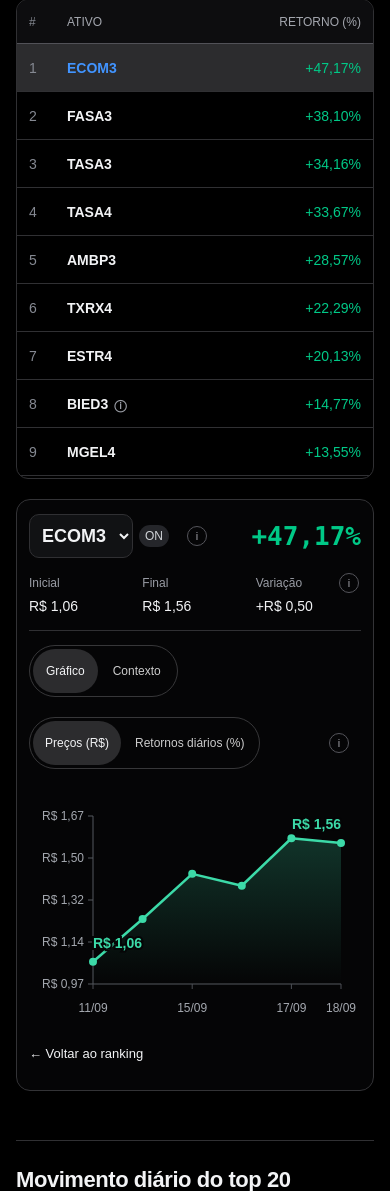
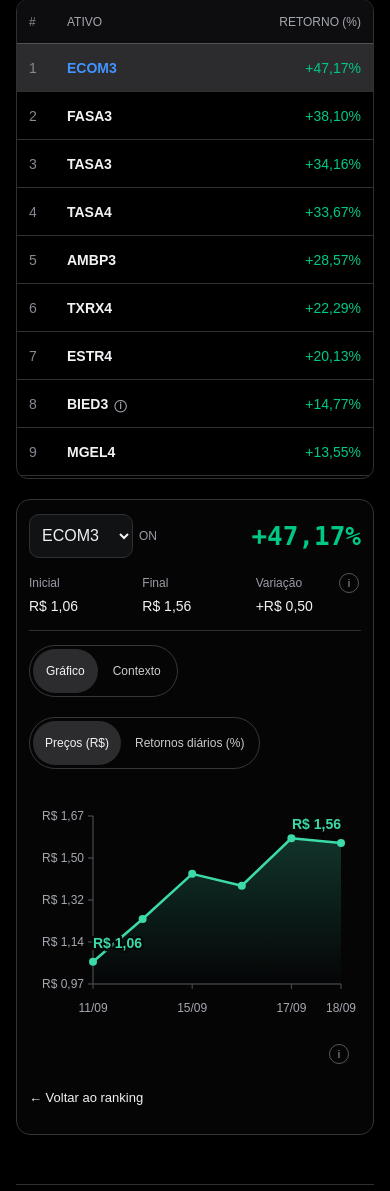
Before and after one commit to lucassperess/v8-ranking-semanal, a FastAPI app: page / in a window 390 px wide. Shown: the part 987-2178 px from the top of the page. Run offline with FastAPI, Linux system fonts and the light colour scheme.

Commit message:
Refine ticker typography and place chart information beside lower axes

```diff
--- a/webapp/static/app.js
+++ b/webapp/static/app.js
@@ -293,14 +293,6 @@ function renderDetail() {
     label.textContent = content;
     chart.append(label);
   };
-  if (returns)
-    axisLabel('RETORNO DIÁRIO (%)', {
-      x: returns ? 0 : left - 9,
-      y: 12,
-      fill: '#a4a8af',
-      'font-size': 12,
-      'text-anchor': returns ? 'start' : 'end',
-    });
   chart.append(svg('line', { x1: left, y1: top, x2: left, y2: h - bottom, stroke: '#55595f' }));
   chart.append(
     svg('line', { x1: left, y1: h - bottom, x2: w - right, y2: h - bottom, stroke: '#55595f' }),
--- a/webapp/static/context.css
+++ b/webapp/static/context.css
@@ -18,22 +18,22 @@
   min-width: 0;
 }
 .asset-identity select {
-  width: 118px;
-  min-height: 40px;
+  width: 110px;
+  min-height: 36px;
   border: 1px solid var(--line);
   border-radius: 10px;
   background: #111214;
   color: var(--text);
   padding: 6px 8px;
   font:
-    600 20px/1.3 Arial,
+    400 14px/1.3 Arial,
     sans-serif;
   cursor: pointer;
 }
-.asset-identity .ticker-kind {
+.asset-species {
   margin: 0;
   font-size: 12px;
-  padding: 4px 6px;
+  color: var(--muted);
 }
 .asset-info {
   position: relative;
@@ -44,10 +44,6 @@
   top: calc(100% + 10px);
   right: 0;
   white-space: normal;
-}
-.asset-identity .asset-tooltip {
-  left: 0;
-  right: auto;
 }
 .asset-info .info-button[aria-expanded='true'] + .asset-tooltip {
   visibility: visible;
@@ -81,7 +77,13 @@
   flex-wrap: nowrap;
 }
 .chart-info {
+  display: flex;
+  width: max-content;
   margin-left: auto;
+}
+.chart-info .asset-tooltip {
+  top: auto;
+  bottom: calc(100% + 10px);
 }
 .chart-returns-short {
   display: none;
@@ -190,7 +192,7 @@
   .asset-identity select {
     width: 104px;
     min-height: 44px;
-    font-size: 18px;
+    font-size: 16px;
   }
   .asset-detail-compact .detail-return {
     font-size: 26px;
@@ -210,10 +212,6 @@
     position: absolute;
     right: -10px;
     top: -13px;
-  }
-  .asset-identity .asset-tooltip {
-    left: auto;
-    right: 0;
   }
   .asset-info .info-button[aria-expanded='true'] + .asset-tooltip {
     position: fixed;
--- a/webapp/static/index.html
+++ b/webapp/static/index.html
@@ -188,21 +188,7 @@
                 <div class="detail-top">
                   <div class="asset-identity">
                     <select id="asset-select" aria-label="Selecionar ação"></select>
-                    <span id="detail-kind" class="ticker-kind"></span>
-                    <span class="asset-info">
-                      <button
-                        class="info-button"
-                        type="button"
-                        aria-label="Sobre ON e PN"
-                        aria-describedby="detail-kind-help"
-                      >
-                        i
-                      </button>
-                      <span id="detail-kind-help" class="info-tooltip asset-tooltip" role="tooltip"
-                        >ON significa ação ordinária; PN significa ação preferencial. A espécie do
-                        ativo é confirmada com evidências da B3.</span
-                      >
-                    </span>
+                    <span id="detail-kind" class="asset-species"></span>
                   </div>
                   <span id="detail-return" class="detail-return"></span>
                 </div>
@@ -285,6 +271,8 @@
                         ><span class="chart-returns-short" aria-hidden="true">Retornos (%)</span>
                       </button>
                     </div>
+                  </div>
+                  <div id="detail-chart" class="detail-chart"></div>
                   <span class="asset-info chart-info">
                     <button
                       class="info-button"
@@ -294,14 +282,8 @@
                     >
                       i
                     </button>
-                      <span
-                        id="detail-note"
-                        class="info-tooltip asset-tooltip"
-                        role="tooltip"
-                      ></span>
+                    <span id="detail-note" class="info-tooltip asset-tooltip" role="tooltip"></span>
                   </span>
-                  </div>
-                  <div id="detail-chart" class="detail-chart"></div>
                 </div>
                 <section
                   id="company-context"
```
Also changed, not shown: deploy/contexto-previa.md (+3 -1 lines). Lines whose indentation alone changed are shown as unchanged.
